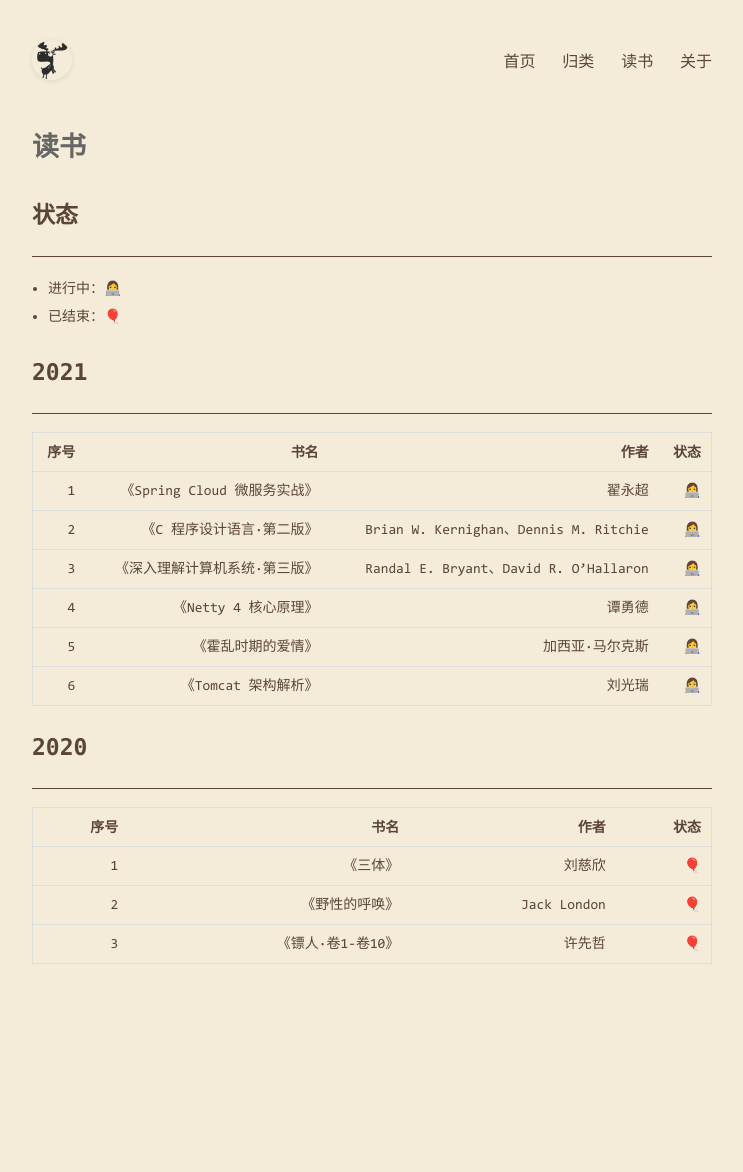
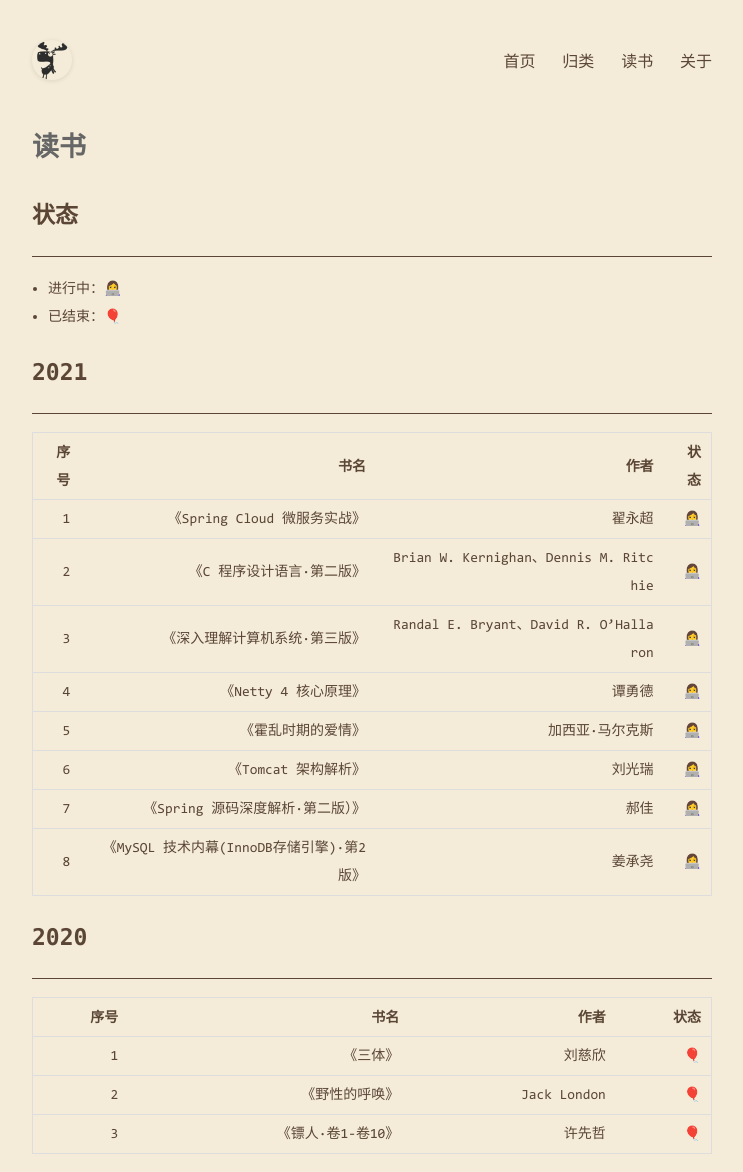
Before and after one commit to Suomea/Suomea.github.io, a Jekyll site: the page built from pages/books.md, in a window 1280 px wide. Shown: the whole page, without its empty margins (268-1011 px from the left). Built offline with Jekyll 4.4.1, drawn with Linux system fonts in a browser that asks for light colours; before the commit the page ends 982 px from its top, so only the background shows below that.

Commit message:
:tada: 更新。

```diff
--- a/pages/books.md
+++ b/pages/books.md
@@ -21,6 +21,8 @@ title: 读书
 | 4 | 《Netty 4 核心原理》 | 谭勇德  | 👩‍💻 |
 | 5 | 《霍乱时期的爱情》 | 加西亚·马尔克斯 | 👩‍💻 |
 | 6 | 《Tomcat 架构解析》 | 刘光瑞 | 👩‍💻 |
+| 7 | 《Spring 源码深度解析·第二版）》 | 郝佳 | 👩‍💻 |
+| 8 | 《MySQL 技术内幕(InnoDB存储引擎)·第2版》 | 姜承尧 | 👩‍💻 |
 
 
 ## 2020
--- a/static/css/post.css
+++ b/static/css/post.css
@@ -9,7 +9,7 @@
   color: #666666;
 }
 .page-post .subtitle {
-  font-size: 21px;
+  font-size: 12px;
   color: #999999;
 }
 .page-post .post > * {
```
